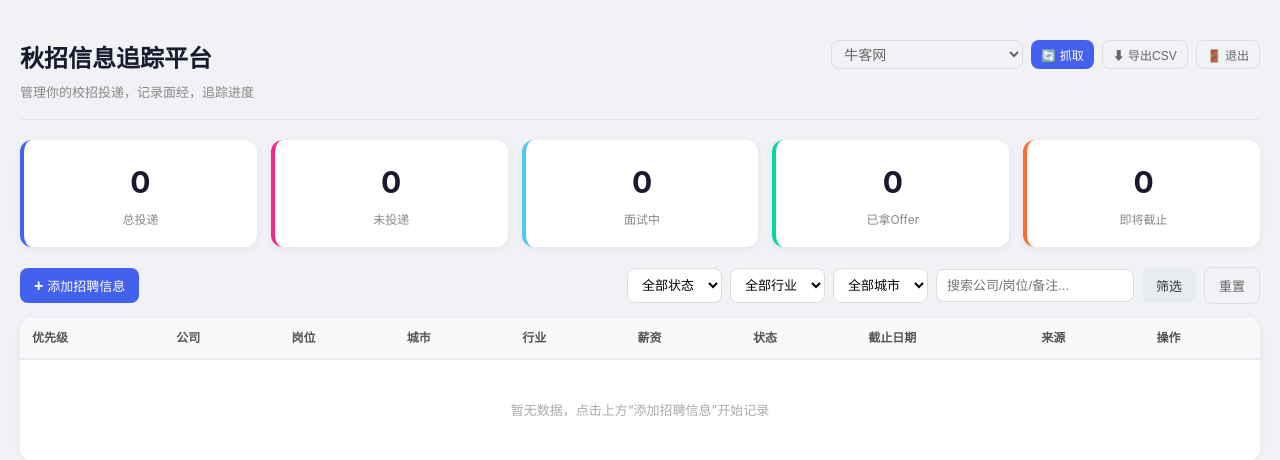
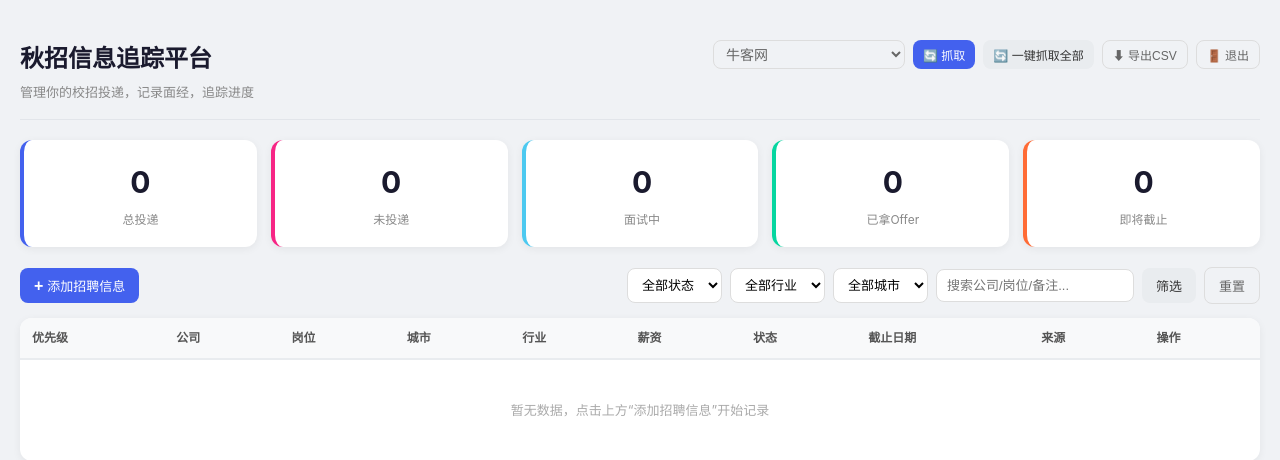
Before and after one commit to 3529083364chatgpt-debug/autumn-job-tracker, a Flask app: page / in a window 1280 px wide. Shown: the top 460 px of the page. Run offline with Flask 3, Linux system fonts and the light colour scheme; the visitor is signed in with stand-in values (Sample User, id 1); data that the repository does not hold is empty.

Commit message:
feat: one-click scrape all + better error messages

```diff
--- a/templates/index.html
+++ b/templates/index.html
@@ -36,6 +36,7 @@
           </optgroup>
         </select>
         <button class="btn btn-primary btn-sm" id="btn-scrape">&#128260; 抓取</button>
+        <button class="btn btn-secondary btn-sm" id="btn-scrape-all">&#128260; 一键抓取全部</button>
         <button class="btn btn-ghost btn-sm" id="btn-export">&#11015; 导出CSV</button>
         <button class="btn btn-ghost btn-sm" id="btn-logout">&#128682; 退出</button>
       </div>
```
